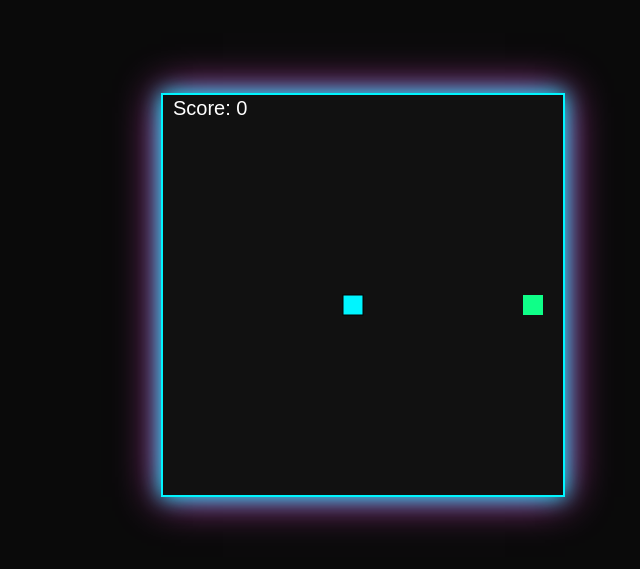
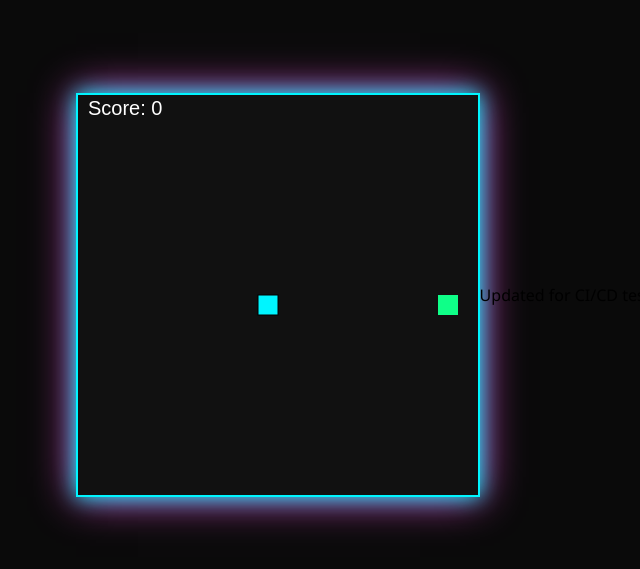
Before and after one commit to Shahjahan-altaf/devops-project, a plain HTML site: page index.html in a window 1280 px wide. Shown: the part 105-674 px from the top of the page, without its empty margins (277-917 px from the left). Drawn offline with Linux system fonts and the light colour scheme.

Commit message:
Test CI/CD pipeline

```diff
--- a/index.html
+++ b/index.html
@@ -104,6 +104,7 @@ function draw(){
 
 let game = setInterval(draw,100);
 </script>
+<p>Updated for CI/CD test</p>
 
 </body>
 </html>
```
